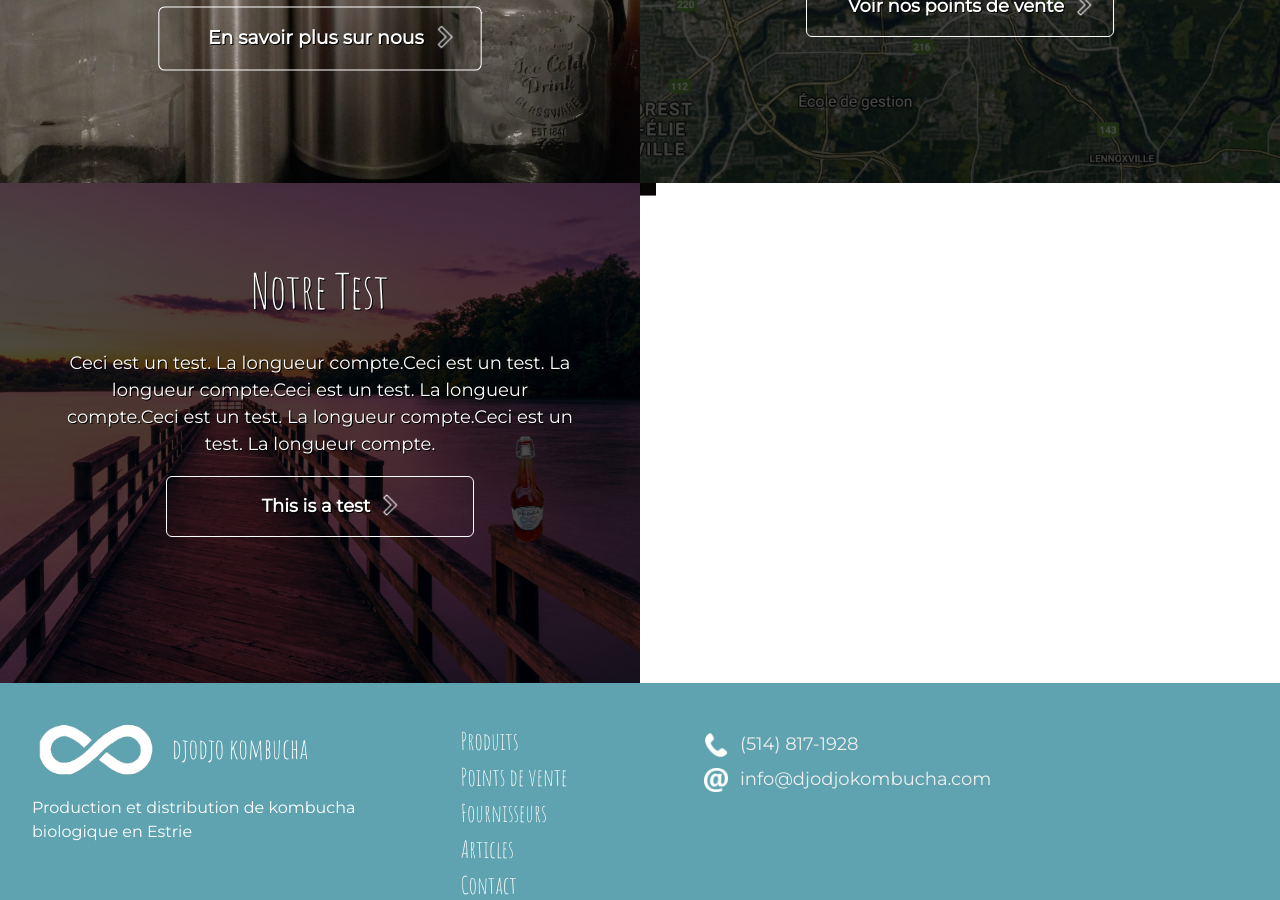
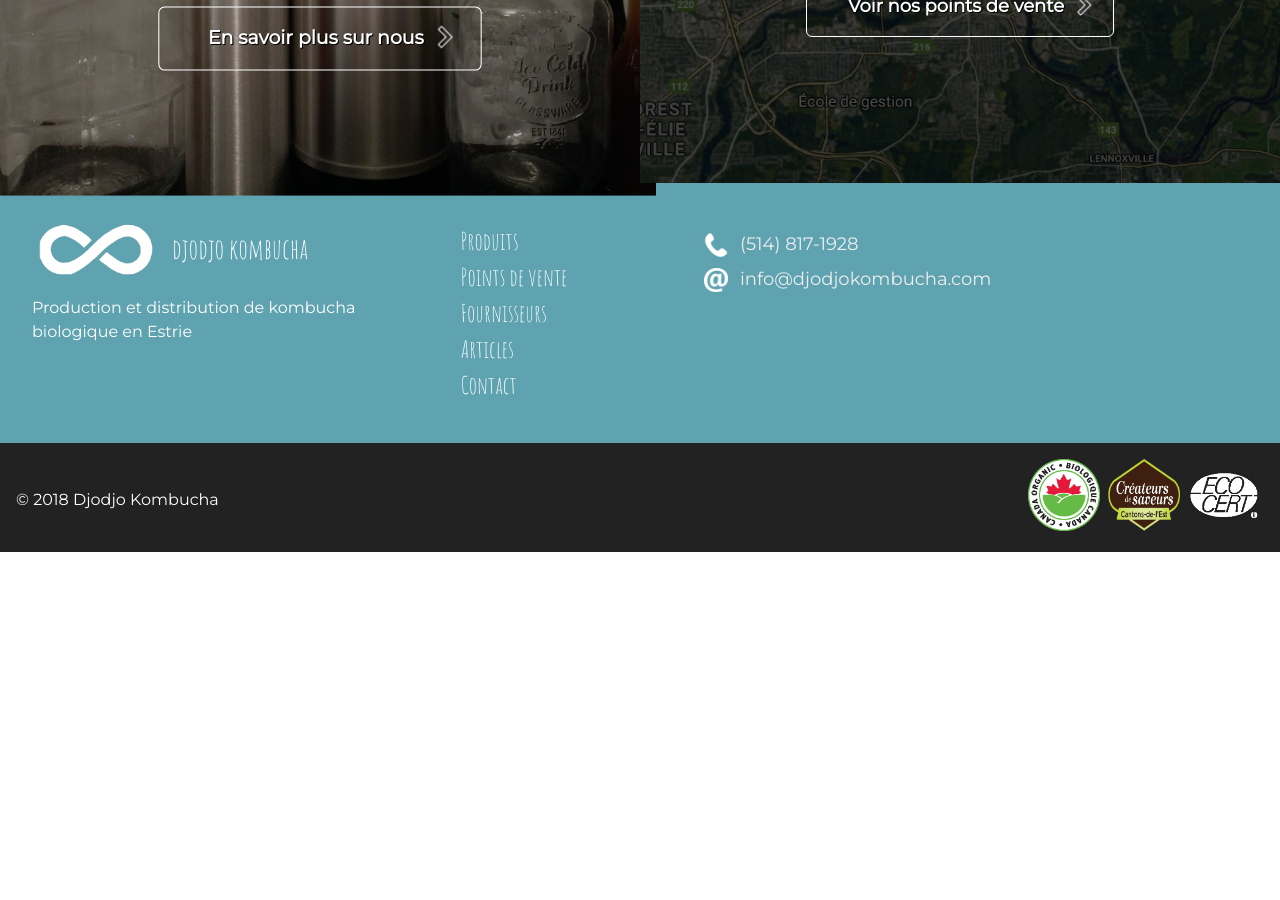
Before and after one commit to ouarez/djodjo-jekyll, a Jekyll site: the page built from index.md, in a window 1280 px wide and 900 px high, scrolled down 2186 px. Built offline with Jekyll 4.4.1, drawn with Linux system fonts in a browser that asks for light colours; nearby versions of some CDN libraries; a script that is not in the unit is left out; after the commit the page ends 2738 px from its top, so only the background shows below that.

Commit message:
Update Pages uniques “home”

```diff
--- a/index.md
+++ b/index.md
@@ -73,12 +73,4 @@ square:
     square_link: /points-de-vente
     square_link_desc: Voir nos points de vente
     square_name: Points de vente
-  - square_desc: >-
-      Ceci est un test. La longueur compte.Ceci est un test. La longueur
-      compte.Ceci est un test. La longueur compte.Ceci est un test. La longueur
-      compte.Ceci est un test. La longueur compte.
-    square_image: /img/djodjo-cover.jpg
-    square_link: /test
-    square_link_desc: This is a test
-    square_name: Notre Test
 ---
```
